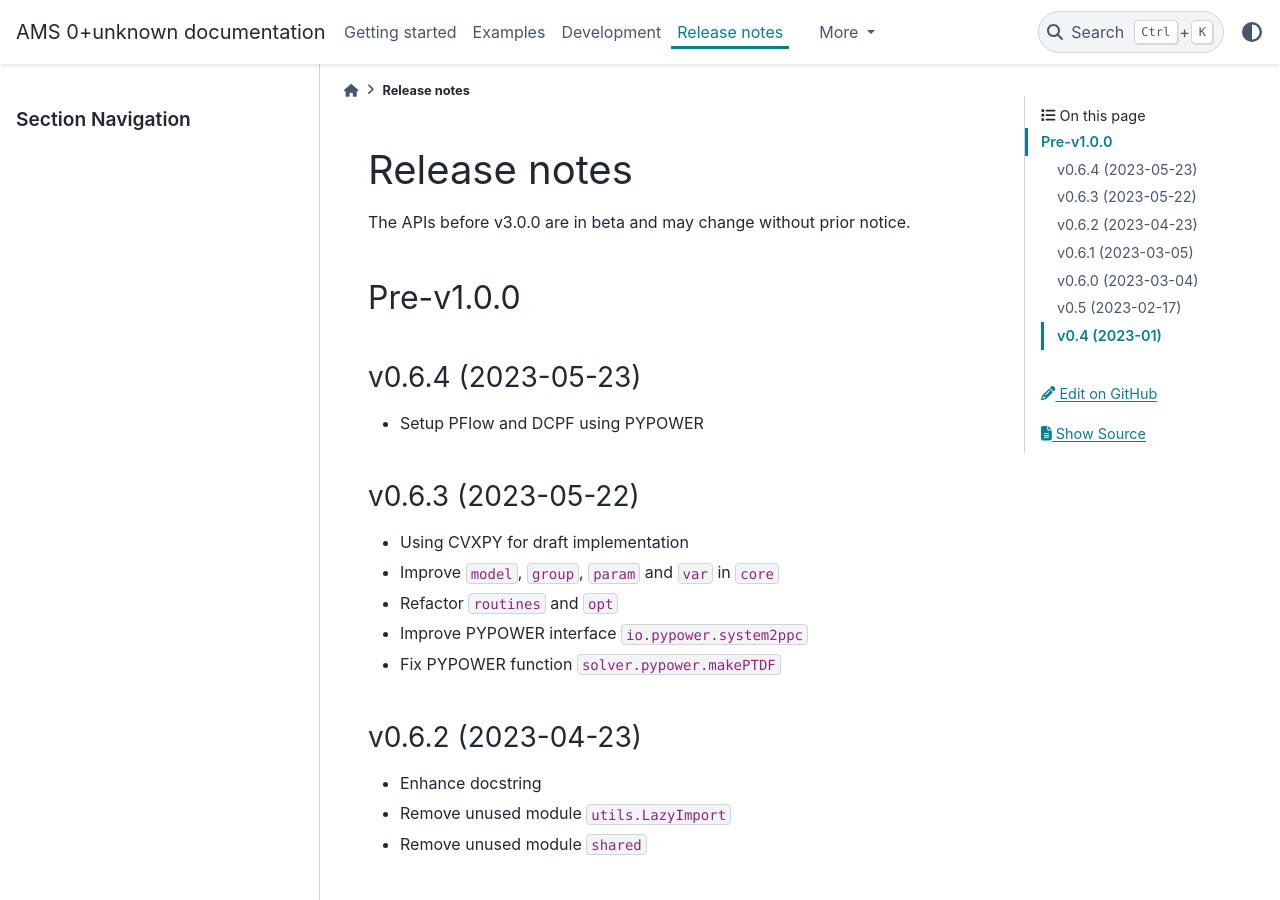
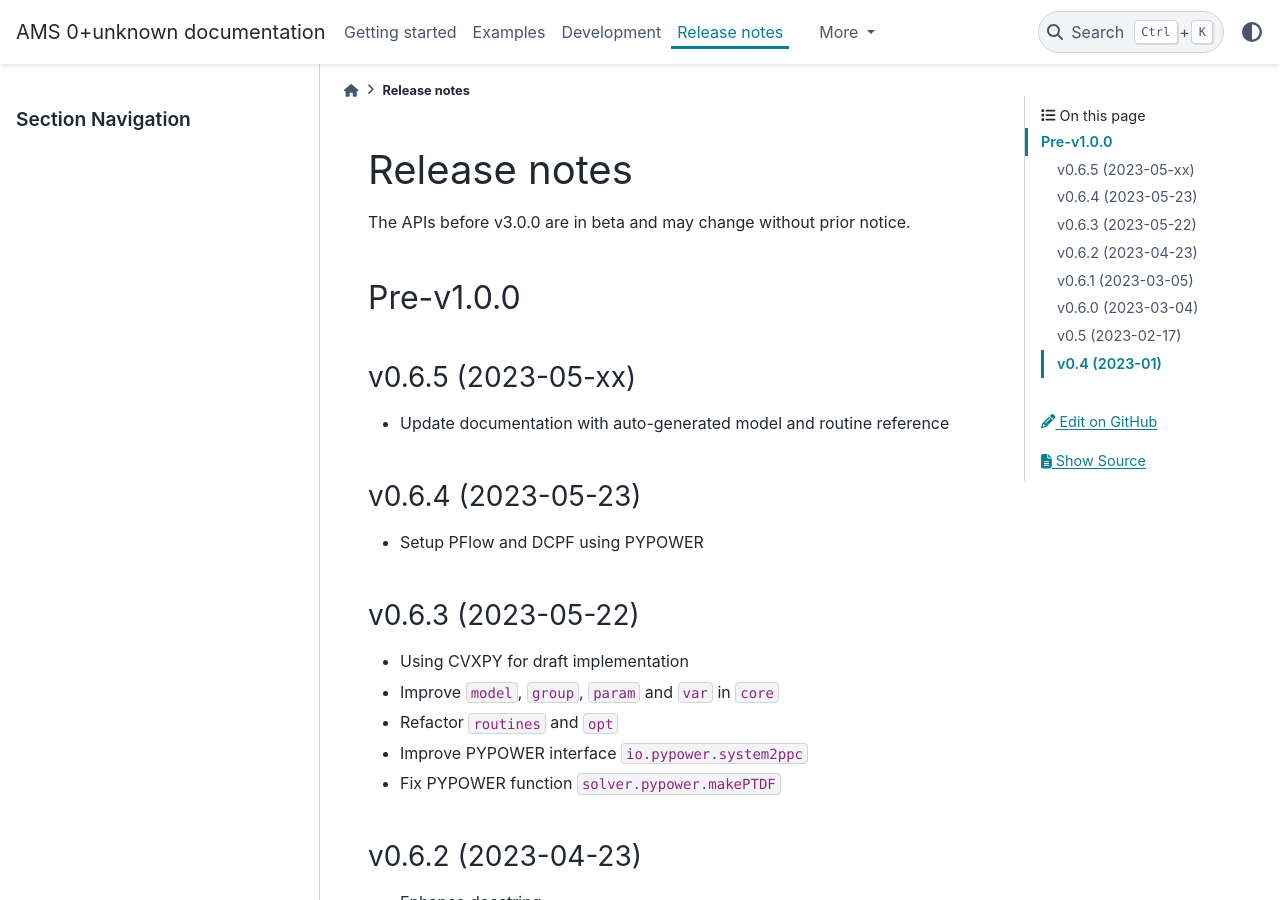
Before and after one commit to CURENT/ams, a Sphinx documentation site: the page built from docs/source/release-notes.rst, in a window 1280 px wide and 900 px high. Built offline with Sphinx 7.4.7 and the PyData theme 0.15.4, drawn with Linux system fonts in a browser that asks for light colours.

Commit message:
Update release notes

```diff
--- a/docs/source/release-notes.rst
+++ b/docs/source/release-notes.rst
@@ -8,6 +8,11 @@ The APIs before v3.0.0 are in beta and may change without prior notice.
 
 Pre-v1.0.0
 ==========
+
+v0.6.5 (2023-05-xx)
+-------------------
+
+- Update documentation with auto-generated model and routine reference
 
 v0.6.4 (2023-05-23)
 -------------------
```
